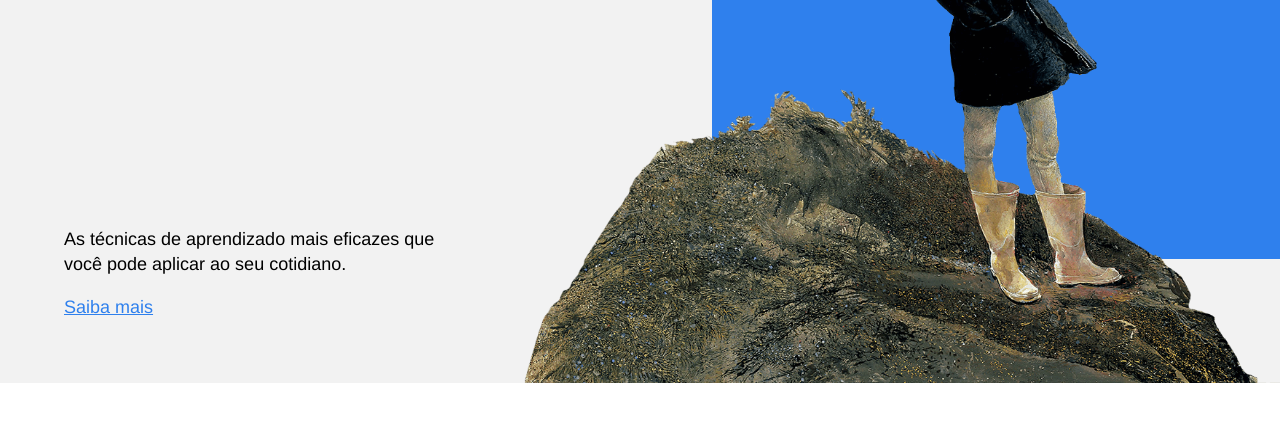
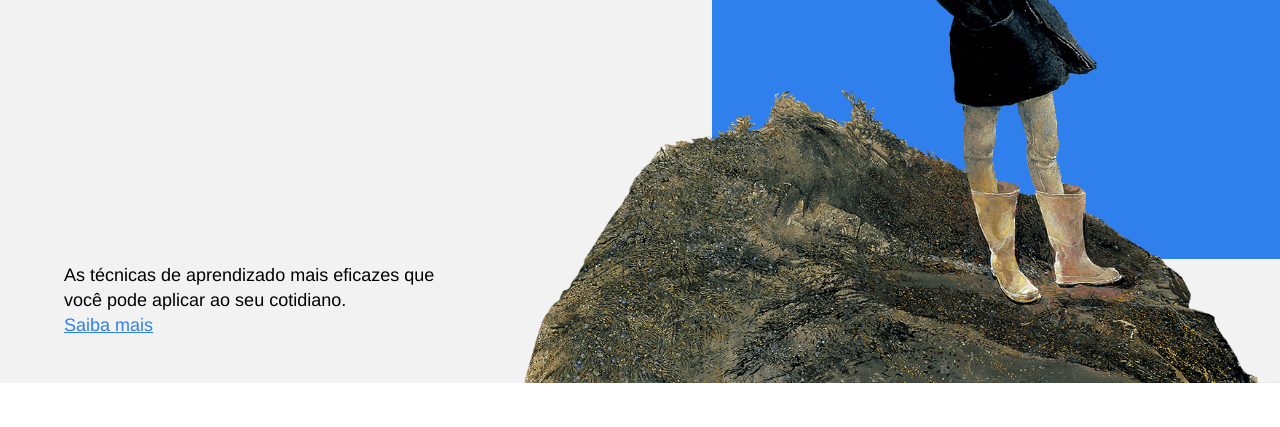
Before and after one commit to CamilaJannuzziDev/web_project_1_ptbr, a plain HTML site: page index.html in a window 1280 px wide. Shown: the part 373-800 px from the top of the page. Drawn offline with Linux system fonts and the light colour scheme.

Commit message:
segunda alteração realizada!

```diff
--- a/index.html
+++ b/index.html
@@ -12,9 +12,9 @@
     <header class="header">
       <img class="logo logo_place_header" src="./images/logo_place_header.png" alt="logo escrito Praticum em negrito">
           <h1 class="header__title">Aprendendo a Aprender</h1>
-          <h2 class="header__subtitle">As técnicas de aprendizado mais eficazes que você pode aplicar ao seu cotidiano.
-            <a href="#" class="header__link"><p>Saiba mais</p></a>
-         </h2>
+          <h2 class="header__subtitle">As técnicas de aprendizado mais eficazes que você pode aplicar ao seu cotidiano.<br>
+            <a href="#" class="header__link">Saiba mais</a>
+          </h2>
         <img class="header__main-illustration" src="./images/header-image.png" alt="uma mulher loira de cabelos curtos e jaqueta preta, jeans e botas, no alto de um cume, observando o horizonte">
          <div class="header__square"></div>
    </header>
--- a/styles/style.css
+++ b/styles/style.css
@@ -222,6 +222,8 @@ font-weight: normal;
   position: absolute;
   right: 48px;
   top: 395px;
+  font-size: 36px;
+  font-weight: normal;
 }
 
 .kaufman {
```
